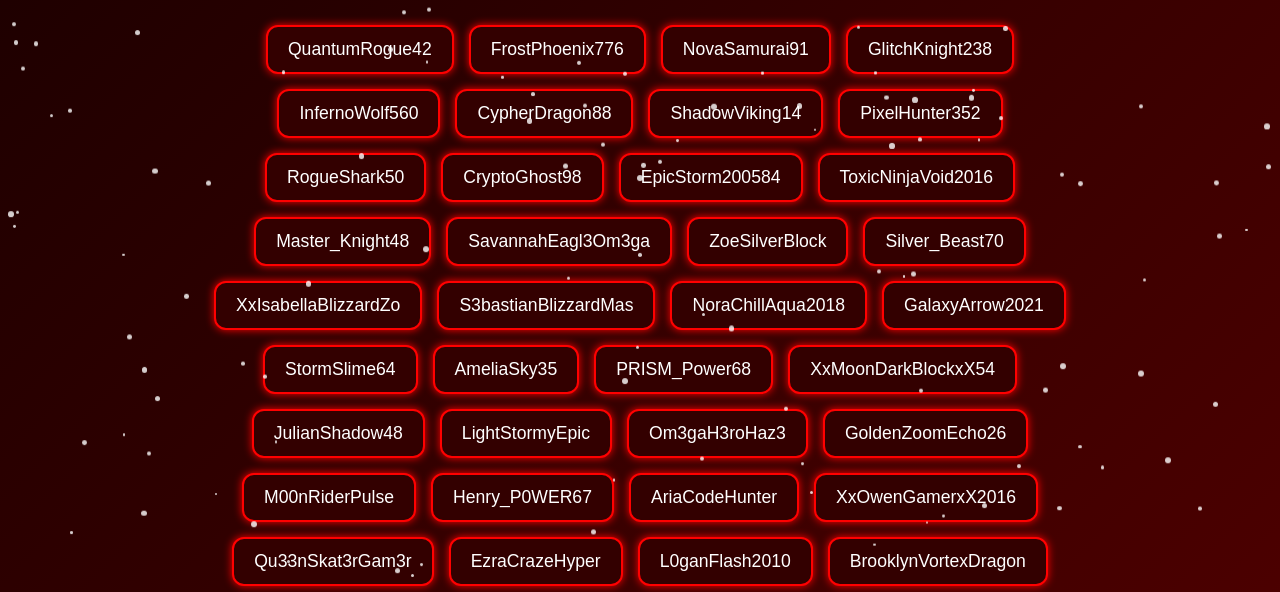
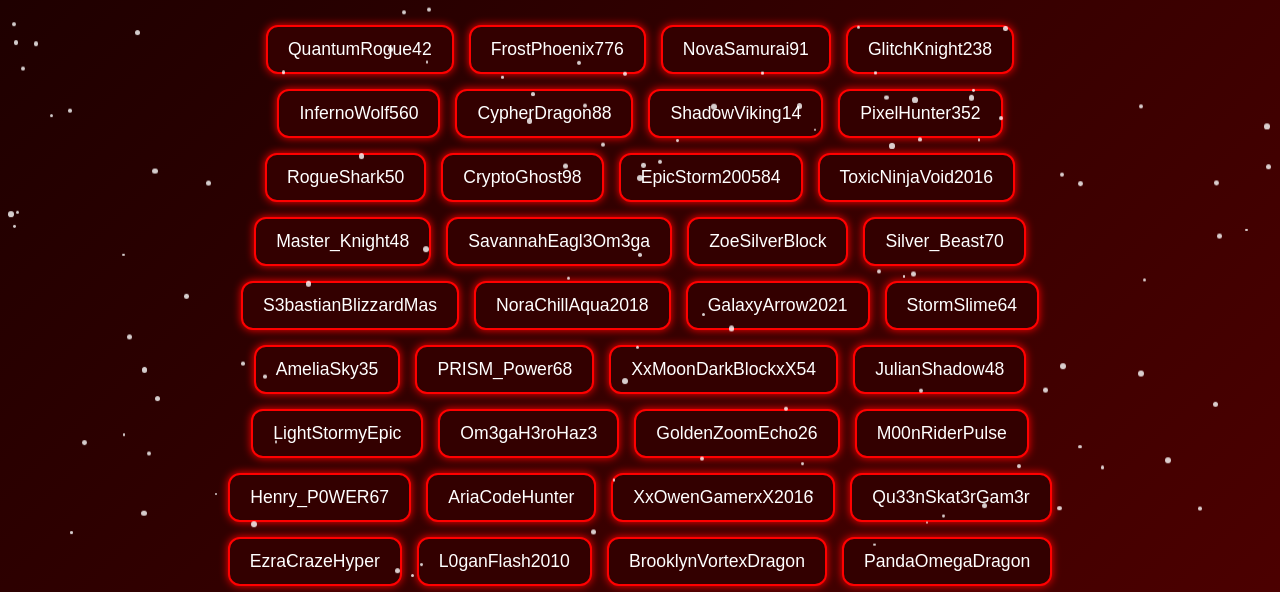
Before and after one commit to StarTradeBr/Stock-Compte-SarTrade, a plain HTML site: page index.html in a window 1280 px wide. Shown: the part 202-794 px from the top of the page. Drawn offline with Linux system fonts and the light colour scheme.

Commit message:
Update index.html

```diff
--- a/index.html
+++ b/index.html
@@ -130,7 +130,6 @@ const profils = [
 "SavannahEagl3Om3ga",
 "ZoeSilverBlock",
 "Silver_Beast70",
-"XxIsabellaBlizzardZo",
 "S3bastianBlizzardMas",
 "NoraChillAqua2018",
 "GalaxyArrow2021",
```
